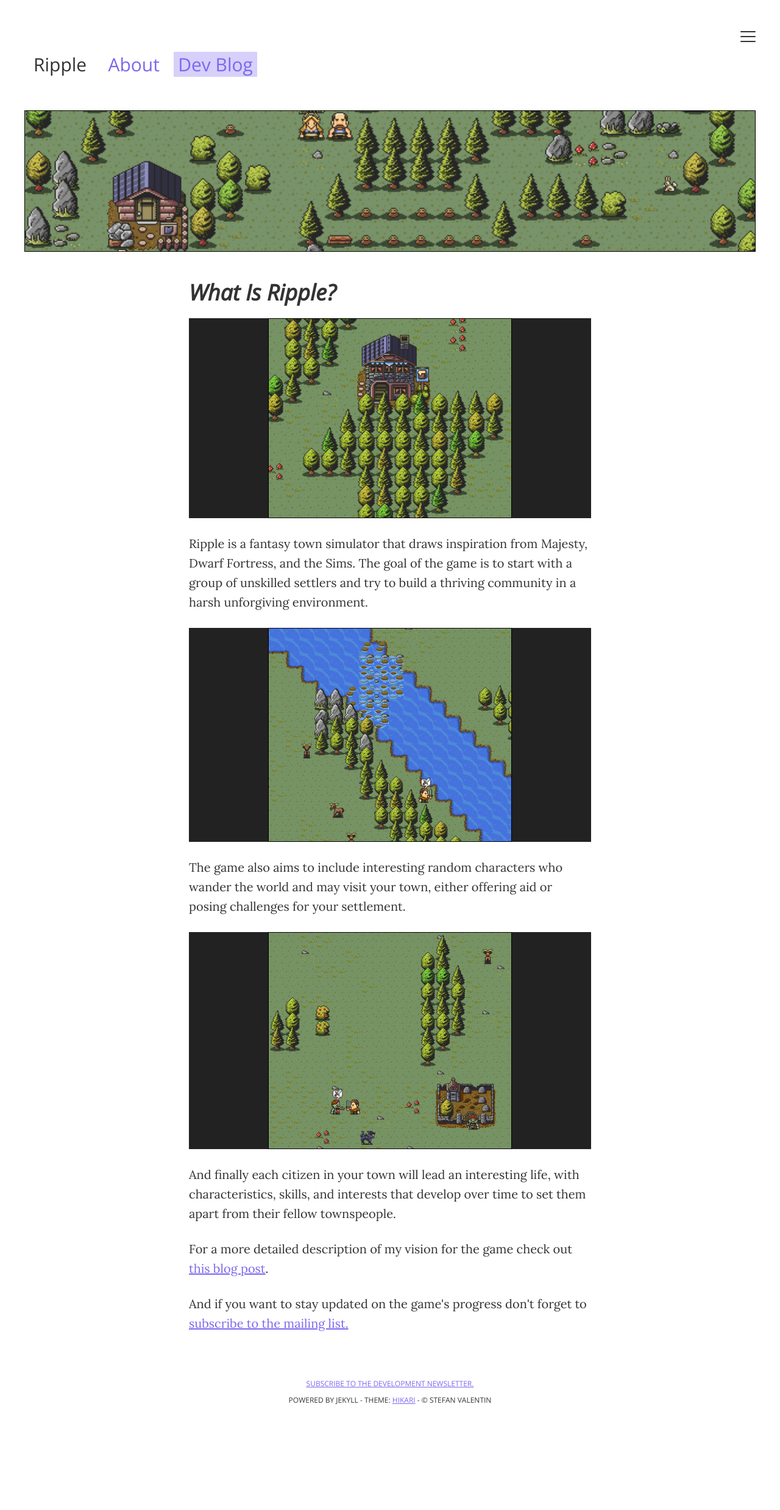
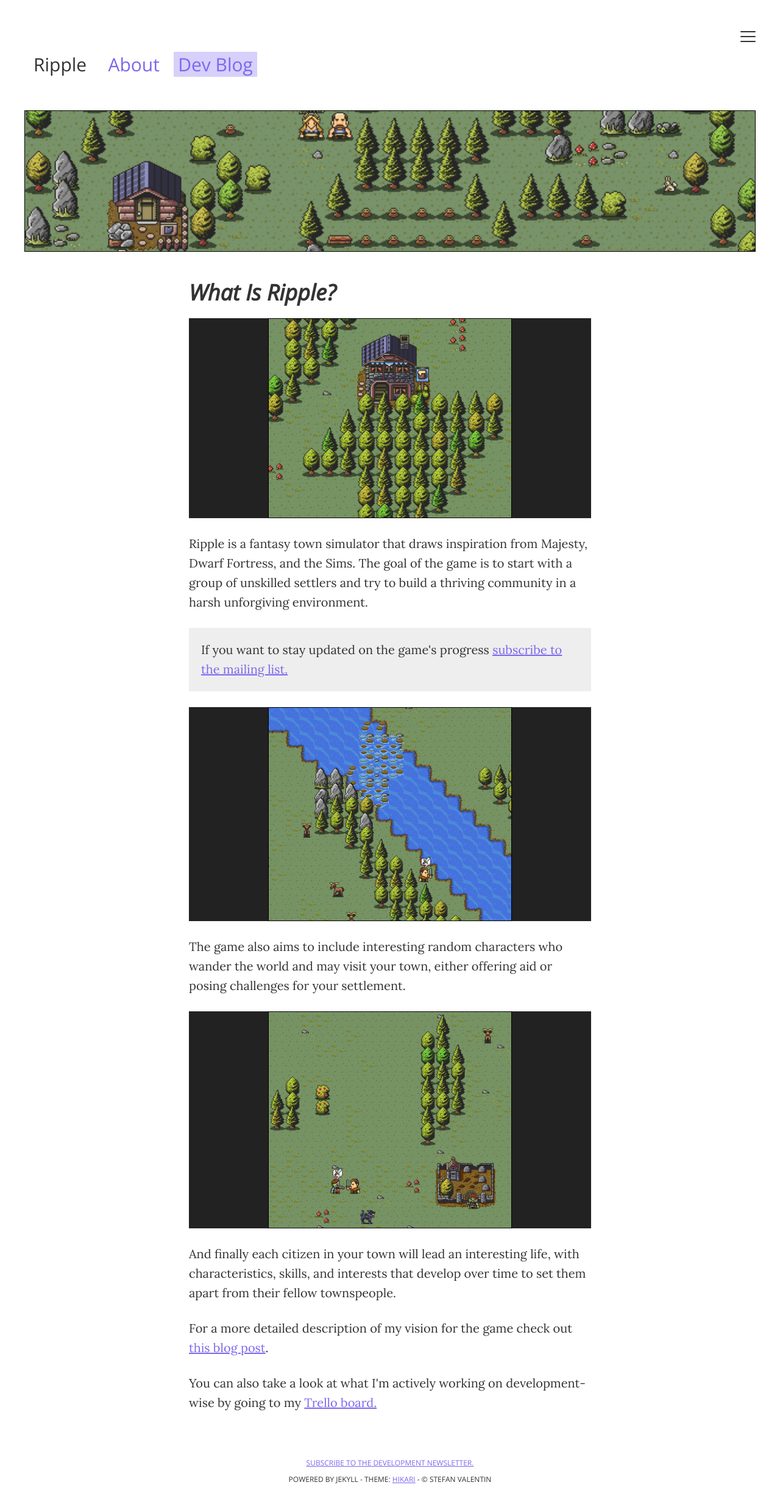
Before and after one commit to trash/trash.github.io, a Jekyll site: the page built from index.html, in a window 1280 px wide. Shown: the whole page at 61% size. Built offline with Jekyll 4.4.1, drawn with Linux system fonts in a browser that asks for light colours; before the commit the page ends 2347 px from its top, so only the background shows below that.

Commit message:
Updated about page

```diff
--- a/_config.yml
+++ b/_config.yml
@@ -15,7 +15,8 @@
 author-bio: "Writer of code. Drinker of white russians. Dreams of owning a naked mole rat farm."
 site-description: "This is the development blog for the game I'm working on called Ripple. It's a 2D turn based simulation/strategy game that draws inspiration from Majesty, Dwarf Fortress, and the Sims."
 site-description-2: "For a more detailed description of my vision for the game check out <a href='/development/lets-call-it-ripple/'>this blog post</a>."
-site-description-3: "And if you want to stay updated on the game's progress don't forget to <a href='/subscribe/'>subscribe to the mailing list.</a>"
+site-description-3: "You can also take a look at what I'm actively working on development-wise by going to my <a href='https://trello.com/b/nflkl8Nn/ripple'>Trello board.</a>"
+subscribe-link: "If you want to stay updated on the game's progress <a href='/subscribe/'>subscribe to the mailing list.</a>"
 about-part-1: "Ripple is a fantasy town simulator that draws inspiration from Majesty, Dwarf Fortress, and the Sims. The goal of the game is to start with a group of unskilled settlers and try to build a thriving community in a harsh unforgiving environment."
 about-part-2: "The game also aims to include interesting random characters who wander the world and may visit your town, either offering aid or posing challenges for your settlement."
 about-part-3: "And finally each citizen in your town will lead an interesting life, with characteristics, skills, and interests that develop over time to set them apart from their fellow townspeople."
--- a/_scss/pages/_about.scss
+++ b/_scss/pages/_about.scss
@@ -9,4 +9,8 @@
 		display: block;
 		border: 1px solid #000;
 	}
+	.subscribe-link {
+		background: #eee;
+		padding: 1em;
+	}
 }
--- a/index.html
+++ b/index.html
@@ -10,6 +10,7 @@
       <img src="{{ site.baseurl }}/images/about/3.png">
     </div>
     <p>{{ site.about-part-1 }}</p>
+    <p class="subscribe-link">{{ site.subscribe-link }}</p>
     <div class="image-wrap">
       <img src="{{ site.baseurl }}/images/about/1.png">
     </div>
```
